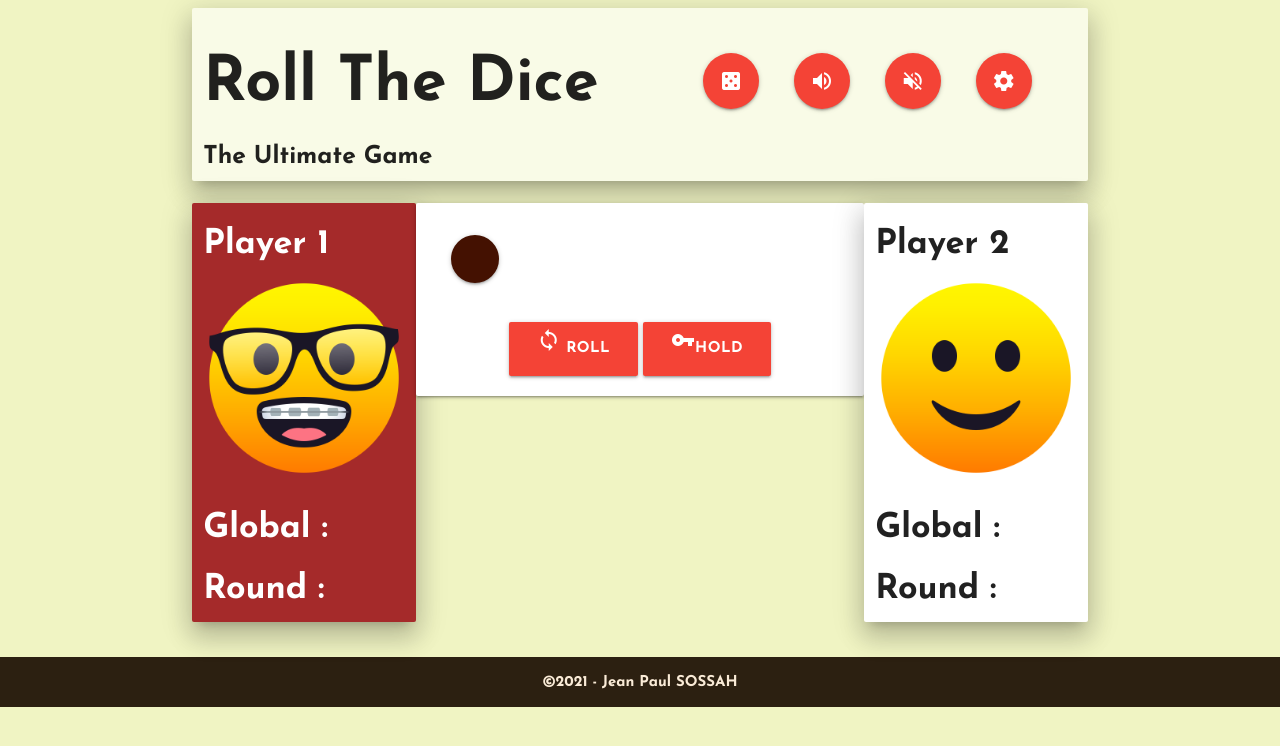
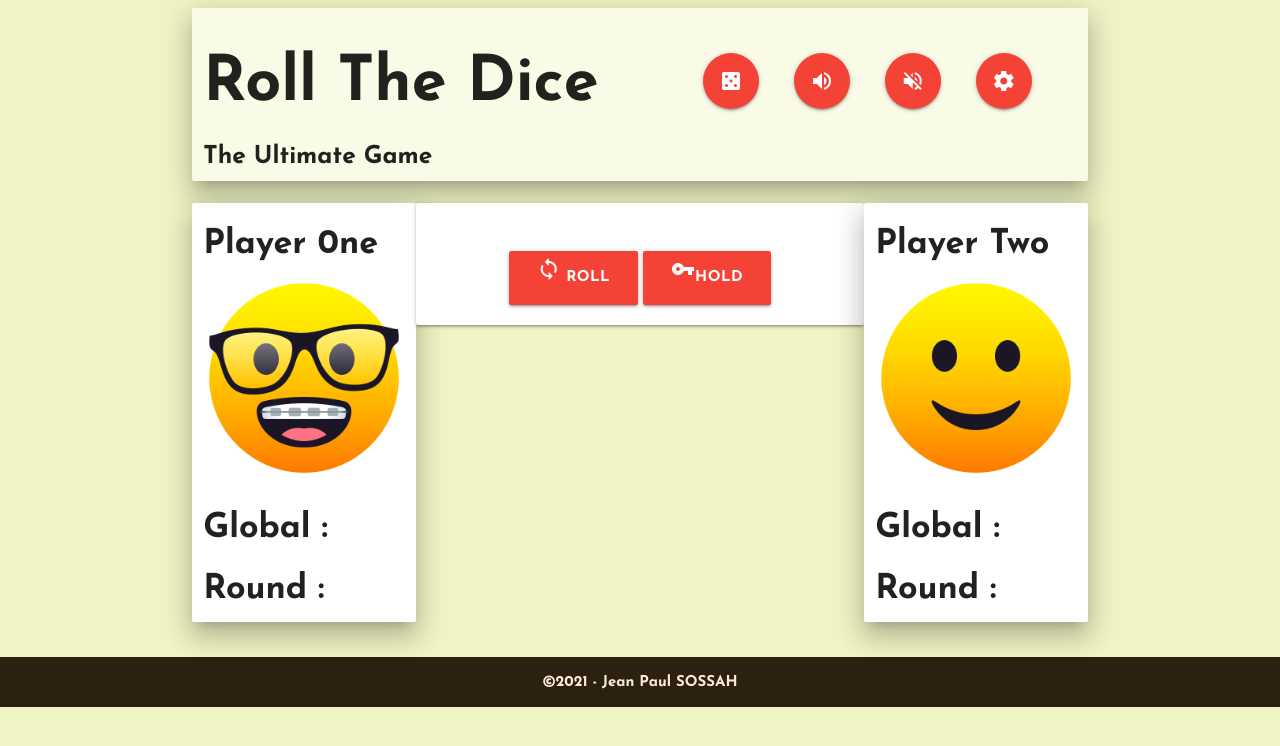
Before and after one commit to hawa029/RollingTheDice, a plain HTML site: page index.html in a window 1280 px wide. Drawn offline with nearby package versions, Linux system fonts and the light colour scheme; a web font is replaced by a local one.

Commit message:
Adding new HTMLElements

```diff
--- a/index.html
+++ b/index.html
@@ -43,14 +43,18 @@
             </header>
 
             <!--PLAYER ONE SECTION-->
-            <div class="col s12 m4 l3 card #eeff41  z-depth-4 currentPlayer" id="player-1">
-                <h4>Player 1</h4>
+            <div class="col s12 m4 l3 card #eeff41  z-depth-4 player-1 active">
+                <h4 id="player-1">Player 0ne</h4>
 
                 <img src="images/player2.png" class="responsive-img" alt="playerOneAvatar">
-
-                        <h4>Global  :</h4><div id="score-1"></div>
-                        <h4>Round  :</h4><div id="turn-1"></div>
-
+                    <div>
+                        <h4>Global  :</h4>
+                        <div class="playerOne-score" id="score-1"></div>
+                    </div>
+                    <div>
+                        <h4>Round  :</h4>
+                        <div class="playerOne-round" id="round-1"></div>
+                    </div>
             </div>
             <!--GAME ZONE DESCRIPTION -->
             <div class="col s12 m4 l6 card">
@@ -58,7 +62,9 @@
             		<div id="zone">
                        <!--In this container come the random images-->
 					</div>
-                    <div class="card-panel" id="deResult"></div>
+                    <div>
+                        <span id="deResult"></span>
+                    </div>
         		</div>
 				<div class="global row center-align">
 
@@ -71,14 +77,18 @@
             </div>
 
            <!--PLAYER TWO SECTION-->
-            <div class="col s12 m4 l3 card #eeff41  z-depth-4" id="player-2">
-                <h4>Player 2</h4>
+            <div class="col s12 m4 l3 card #eeff41  z-depth-4 player-2">
+                <h4 id="player-2">Player Two</h4>
 
                 <img src="images/player.png" class="responsive-img" alt="playerTwoAvatar">
-
-                        <h4>Global  :</h4>  <div id="score-2"></div>
-                        <h4>Round  :</h4><div id="turn-2"></div>
-
+                   <div>
+                        <h4>Global  :</h4>
+                        <div class="playerTwo-score" id="score-2"></div>
+                    </div>
+                    <div>
+                        <h4>Round  :</h4>
+                        <div class="playerTwo-round" id="round-2"></div>
+                    </div>
             </div>
 		</section>
     </main>
```
